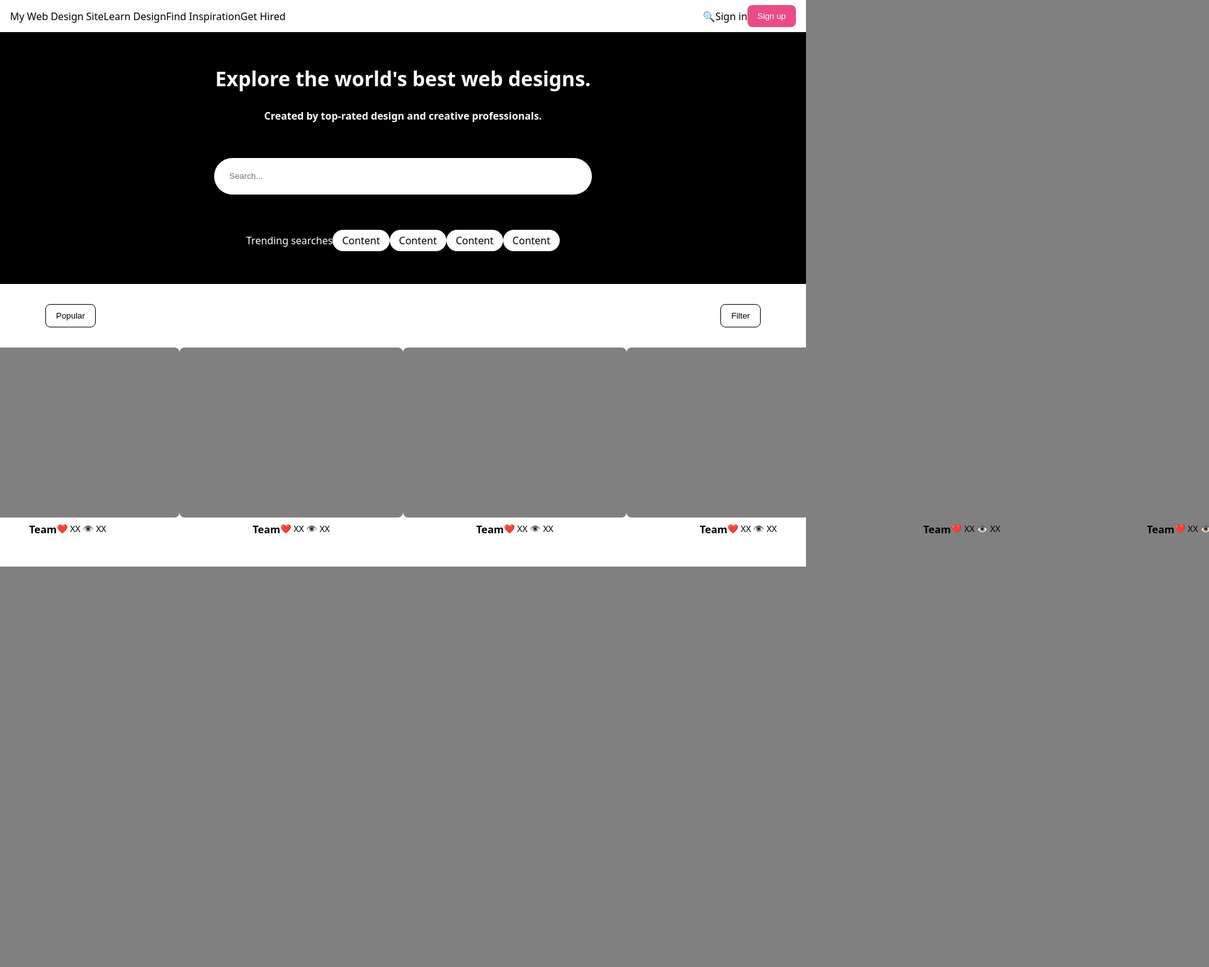
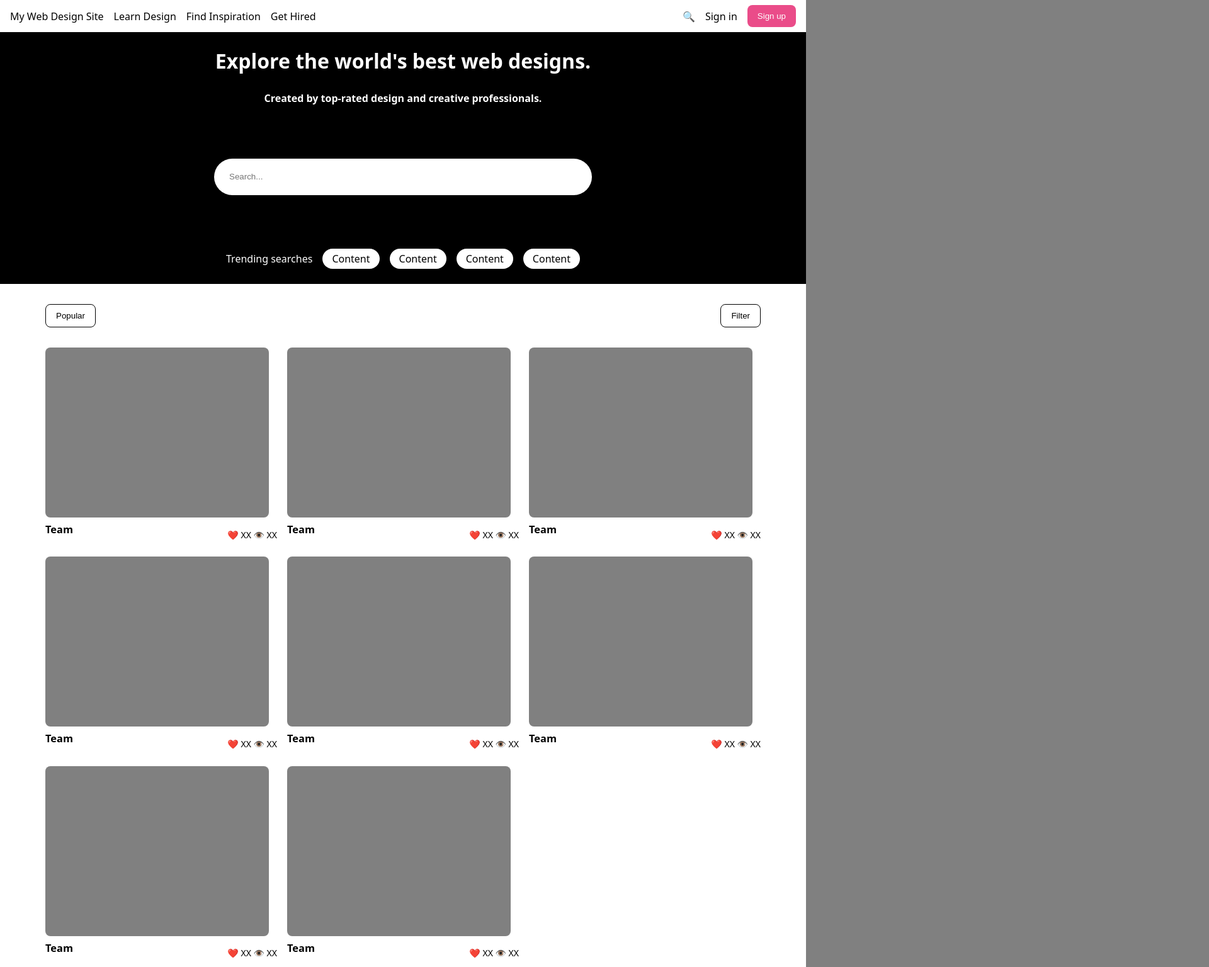
Before and after one commit to nourbahar/flexbox-lab, a plain HTML site: page index.html in a window 1280 px wide. Shown: the top 1536 px of the page at 63% size, 1920 px wide, since content can reach past the window. Before the commit the page ends 900 px from the top, so only its background shows below. Drawn offline with Linux system fonts and the light colour scheme.

Commit message:
sec commit

```diff
--- a/css/style.css
+++ b/css/style.css
@@ -13,6 +13,8 @@
     padding: 8px 16px;
     display: flex;
     justify-content: space-between;
+    align-items: center;
+    flex-direction: row;
   }
 
   p {
@@ -57,8 +59,9 @@
   main {
     background-color: white;
     padding: 32px 72px;
-    display: flex;
-    justify-content: center;
+    display: grid;
+   gap: 1rem;
+    grid-template-columns: repeat(3, 1fr);
 
   }
 
@@ -81,7 +84,9 @@
   .card-footer {
     font-size: 14px;
     display: flex;
-    justify-content: center;
+    justify-content: space-between;
+    align-items: center;
+
   }
 
   .card-footer * {
@@ -92,7 +97,8 @@
     padding: 32px 72px 0;
     background-color: white;
     display: flex;
-  justify-content: space-between;
+    justify-content: space-between;
+    align-items: center;
   }
 
   #subnav button {
@@ -106,21 +112,47 @@
     background-color: white;
     color: black;
     border-radius: 50px;
-    padding: 6px 15px;
+    padding: 5px 15px;
   }
 
   #destinations
  {
   display: flex;
   align-items: center;
+  justify-content: space-between;
+  gap:1rem;
 }
 
 #actions{
     display: flex;
+  align-items: center;
+  justify-content: space-between;
+  gap:1rem;
+}
+#header{
+  display: flex;
+  justify-content:space-between;
   align-items: center;
 }
 
 #trending {
     display: flex;
     align-items: center;
+    gap:1rem;
+    justify-content: space-around;
   }
+  #subnav{
+    display: flex;
+    justify-content: space-between;
+}
+  #hero{
+    display: flex;
+    flex-direction: column;
+    justify-content:space-between;
+    align-items: center;
+  }
+  .card{
+    justify-content: space-between;
+    display: flex;
+  flex-direction: column;
+  }
```
